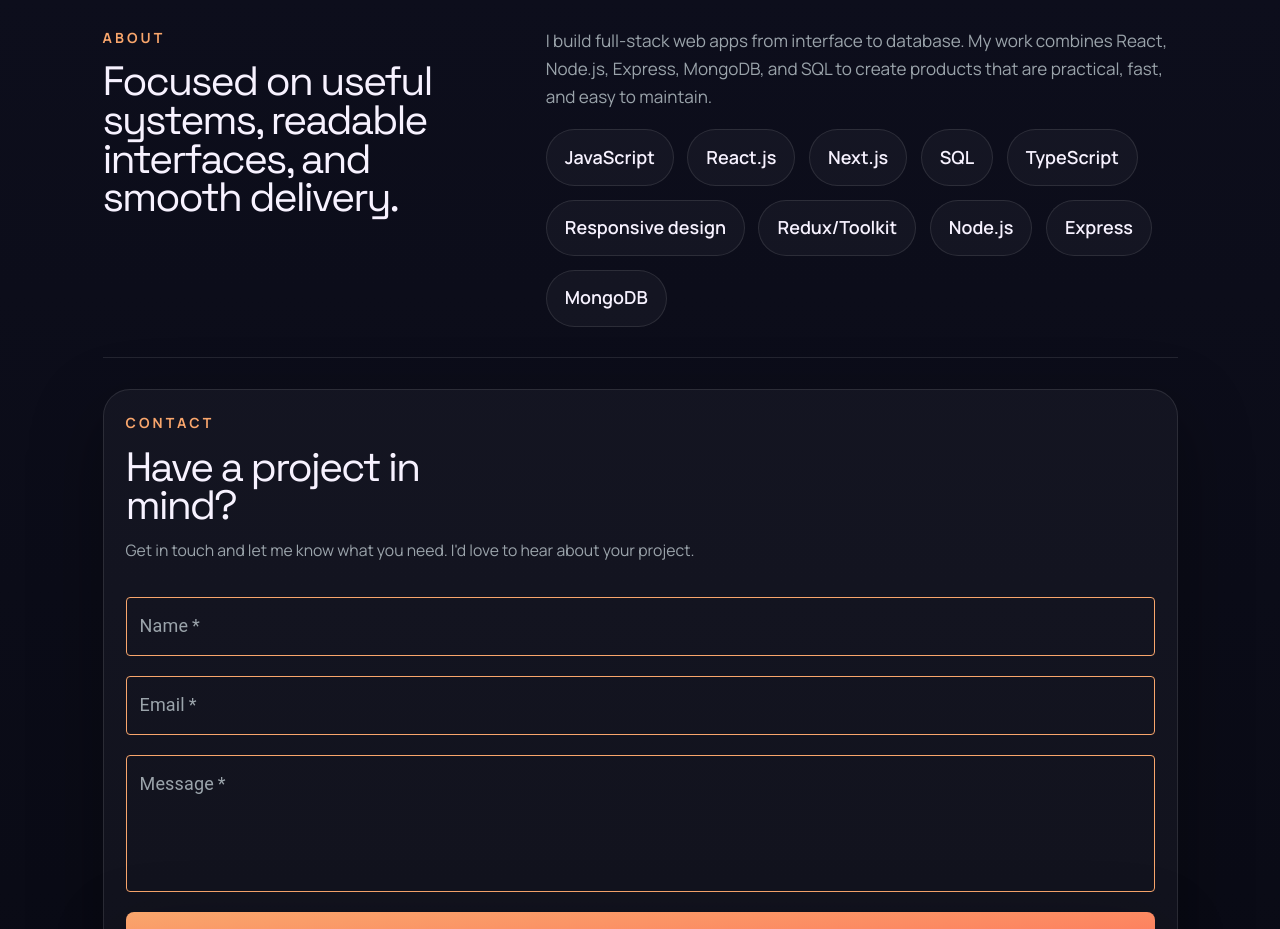
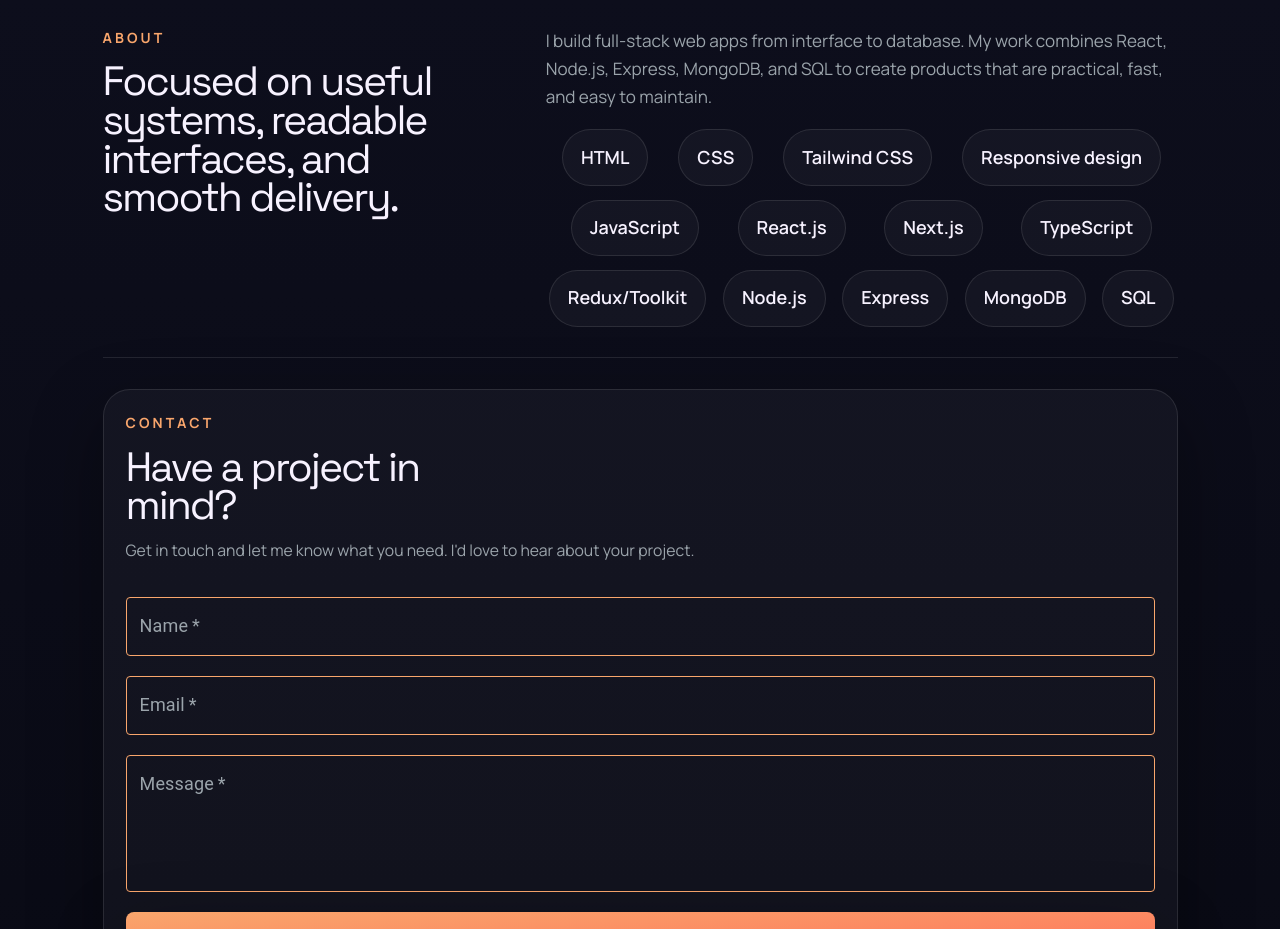
Before and after one commit to hassansheikh33/my-portfolio, a React (Vite) app: page / in a window 1280 px wide. Shown: the part 2060-2989 px from the top of the page. Built offline with nearby package versions, Linux system fonts and the light colour scheme.

Commit message:
feat: update skills list and improve layout in AboutSection component

```diff
--- a/src/components/AboutSection.tsx
+++ b/src/components/AboutSection.tsx
@@ -17,12 +17,12 @@ export const AboutSection = () => {
           {ABOUT_DESCRIPTION}
         </p>
         <ul
-          className="m-0 flex list-none flex-wrap gap-3 p-0"
+          className="m-0 flex w-full list-none flex-wrap justify-evenly gap-3 p-0"
           aria-label="Skills"
         >
           {SKILLS.map((skill) => (
             <li
-              className="rounded-full border border-white/10 bg-white/[0.035] px-4 py-3 font-semibold text-[#f7f2ff]"
+              className="rounded-full border border-white/10 bg-white/[0.035] px-4 py-3 font-semibold text-[#f7f2ff] max-[640px]:text-sm"
               key={skill}
             >
               {skill}
--- a/src/content.ts
+++ b/src/content.ts
@@ -89,16 +89,19 @@ export const PROJECTS: Project[] = [
 ];
 
 export const SKILLS = [
+  "HTML",
+  "CSS",
+  "Tailwind CSS",
+  "Responsive design",
   "JavaScript",
   "React.js",
   "Next.js",
-  "SQL",
   "TypeScript",
-  "Responsive design",
   "Redux/Toolkit",
   "Node.js",
   "Express",
   "MongoDB",
+  "SQL",
 ];
 
 export const HERO_STATS = [
```
